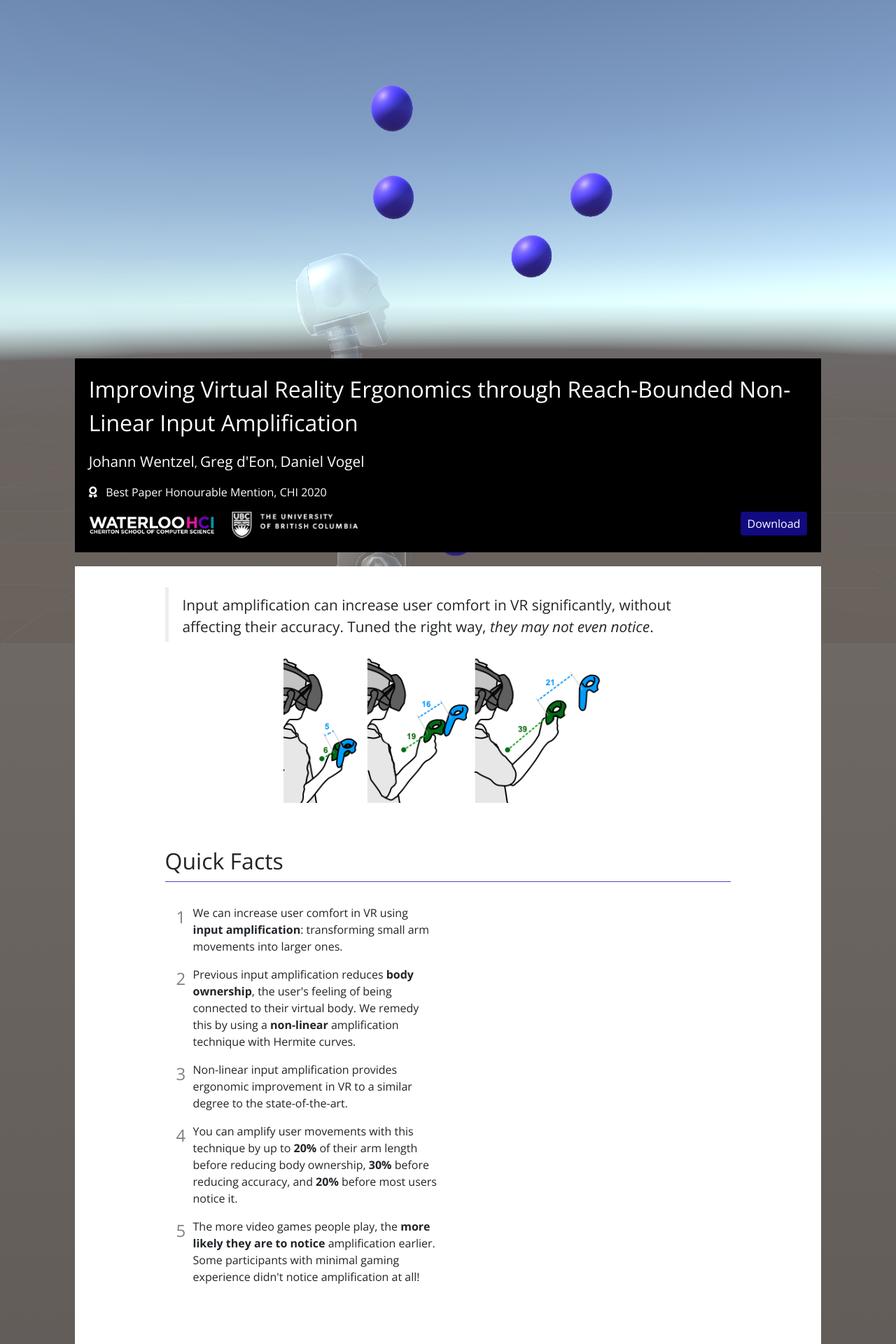
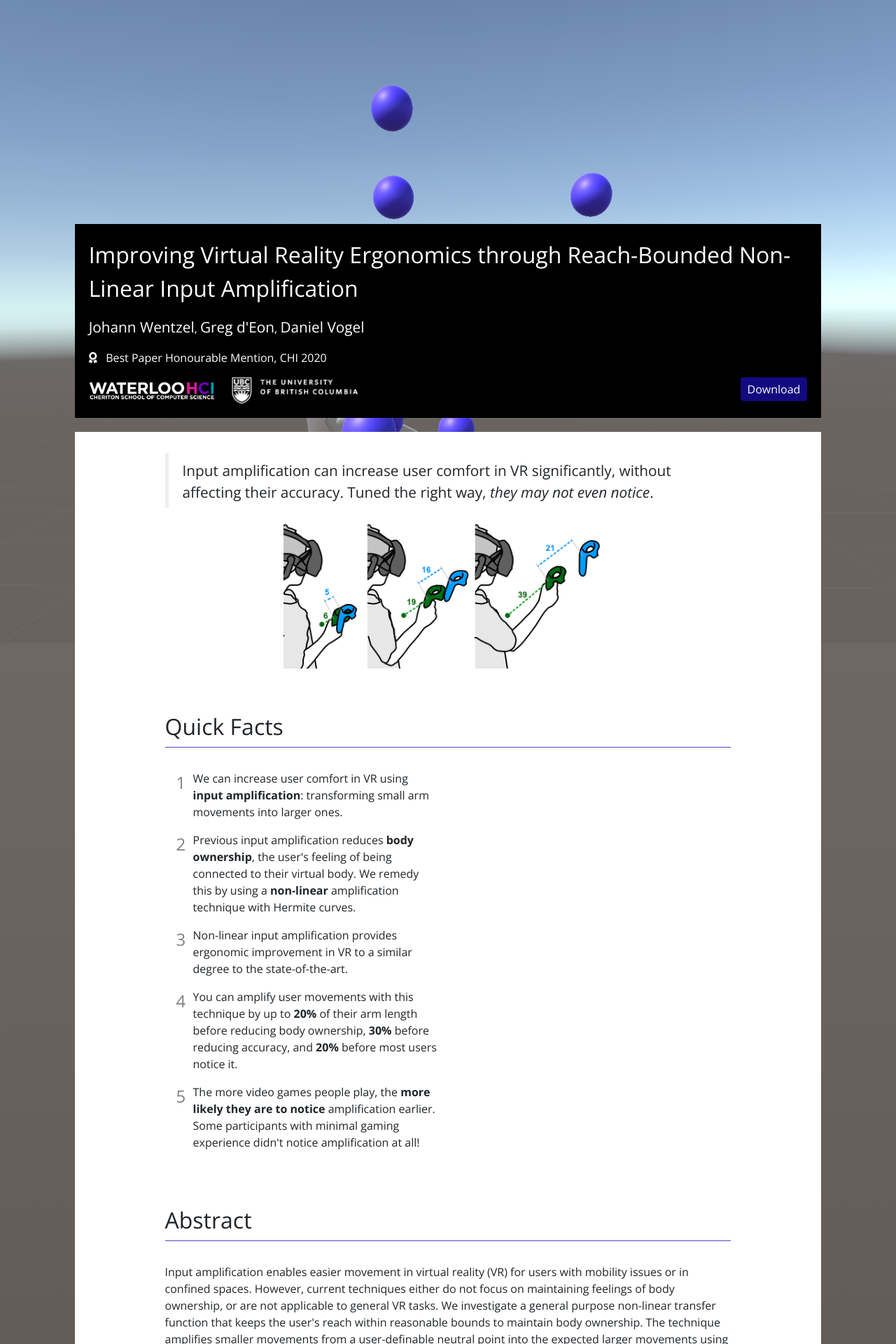
Before and after one commit to JohannWentzel/website, a PHP site: page /projects/vramp/index.html in a window 1280 px wide. Shown: the top 1920 px of the page at 70% size. Run offline with PHP 8.4, Linux system fonts and the light colour scheme; some libraries are stand-ins or nearby versions; grey boxes are pictures that could not be loaded.

Commit message:
Edited CSS

```diff
--- a/projects/font-your-friends/main.css
+++ b/projects/font-your-friends/main.css
@@ -13,7 +13,7 @@ body{
     color: white;
     font-family: 'Open Sans';
     font-weight: lighter;
-    margin-top:40%;
+    margin-top:40vh;
     padding: 20px;
 }
 
--- a/projects/social-vr-CHI21/main.css
+++ b/projects/social-vr-CHI21/main.css
@@ -13,7 +13,7 @@ body{
     color: white;
     font-family: 'Open Sans';
     font-weight: lighter;
-    margin-top:40%;
+    margin-top:40vh;
     padding: 20px;
 }
 
--- a/projects/vramp/main.css
+++ b/projects/vramp/main.css
@@ -13,7 +13,7 @@ body{
     color: white;
     font-family: 'Open Sans';
     font-weight: lighter;
-    margin-top:40%;
+    margin-top:40vh;
     padding: 20px;
 }
 
```
